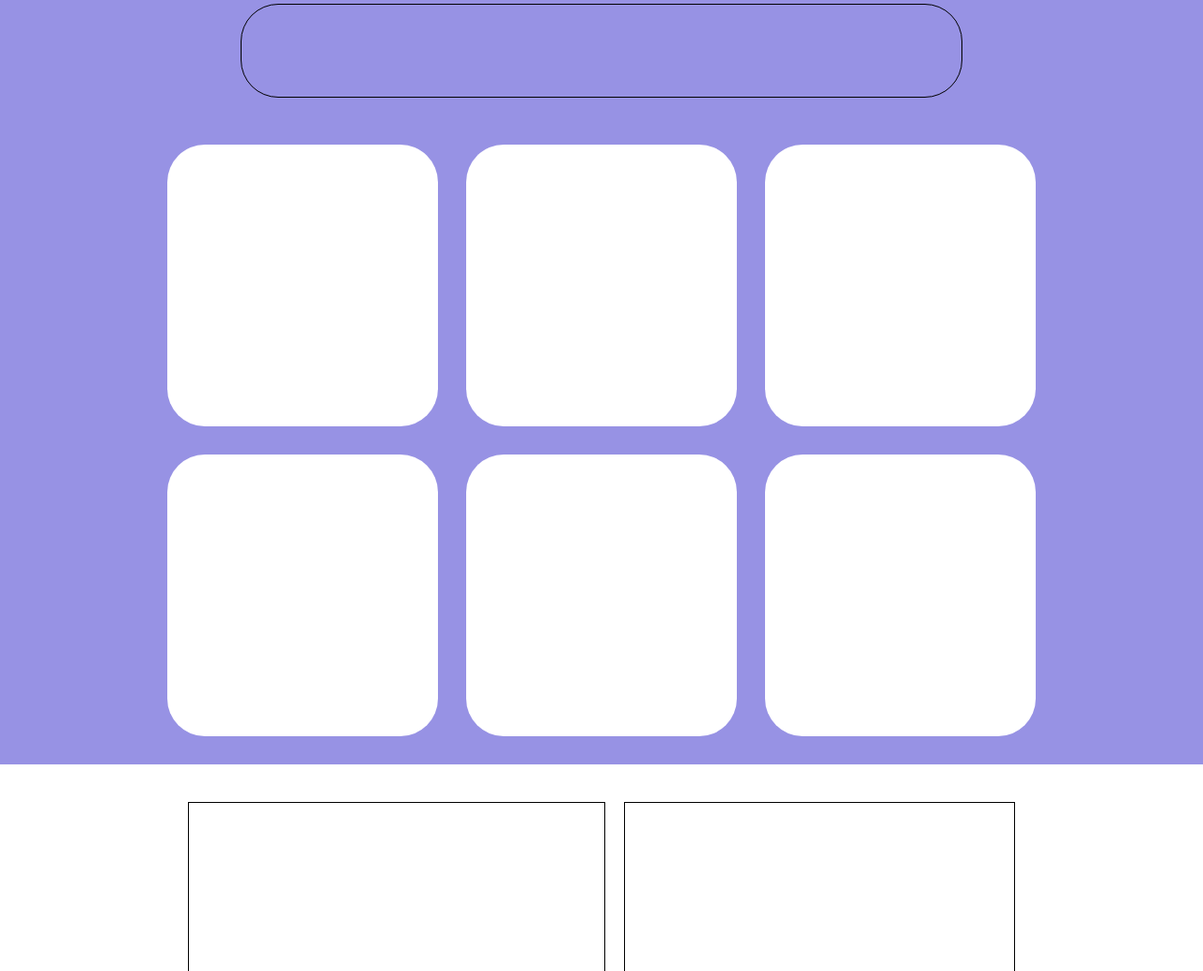
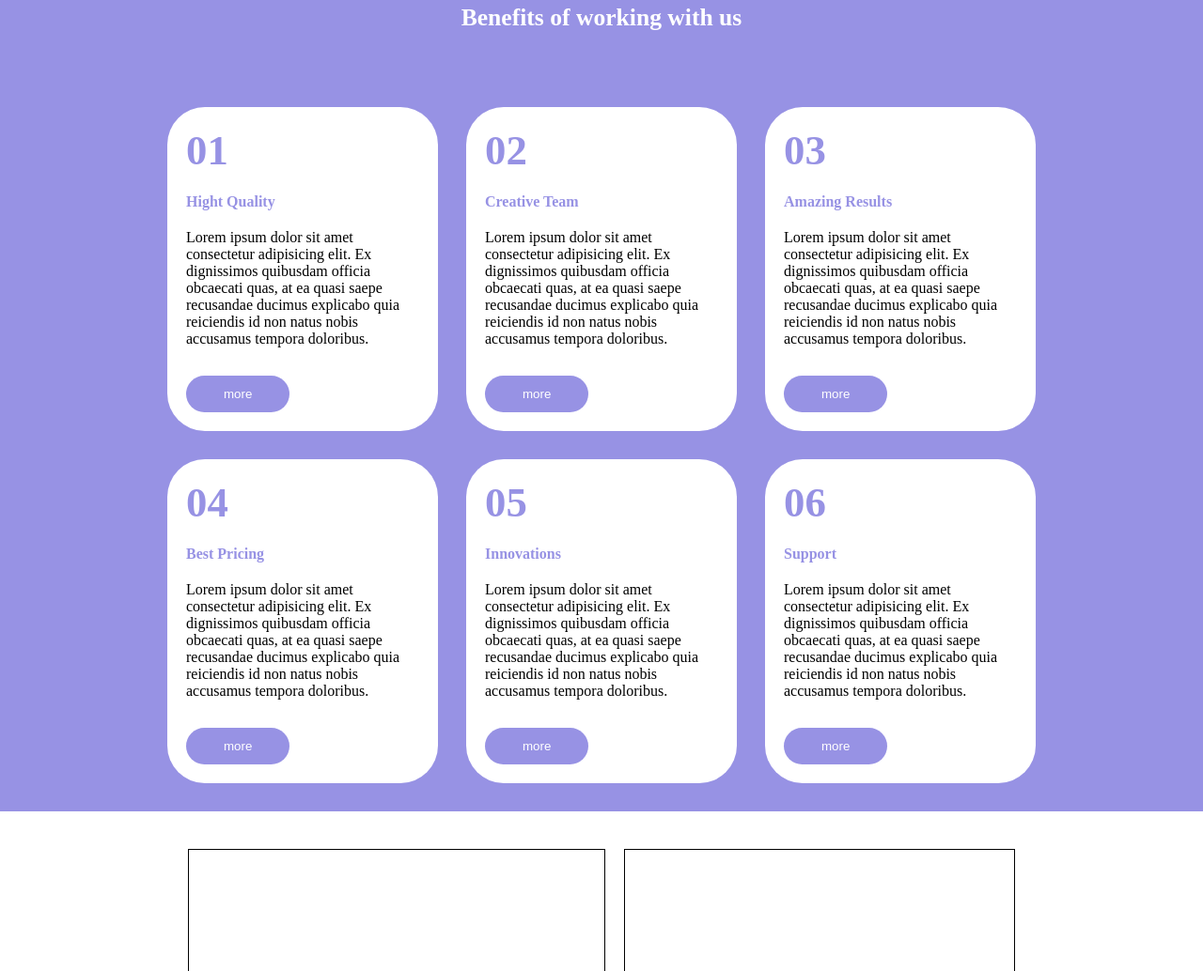
Before and after one commit to DanieleBaggiano/htmlcss-responsive-layout, a plain HTML site: page index.html in a window 1280 px wide. Shown: the part 2634-3668 px from the top of the page at 94% size. Drawn offline with Linux system fonts and the light colour scheme; a web font is replaced by a local one.

Commit message:
fine benefits

```diff
--- a/css/style.css
+++ b/css/style.css
@@ -95,6 +95,10 @@
     font-size: 2.2rem;
 }
 
+.title-h2 {
+    font-size: 2.8rem;
+}
+
 .button {
     border: none;
     cursor: pointer;
@@ -190,7 +194,7 @@ p {
     padding-bottom: 30px;
 }
 
-.app-store {
+.app-store, .more {
     color: white;
     border-radius: 25px;
     padding: 12px 40px;
@@ -457,10 +461,12 @@ p {
 .title-benefits {
     width: 80%;
     margin: 20px auto;
+    text-align: center;
+    padding-bottom: 30px;
 
     /* debug */
-    height: 100px;
-    border: 1px solid black;
+    /* height: 100px; */
+    /* border: 1px solid black; */
 }
 
 .hight-quality, .creative-team,
@@ -469,10 +475,20 @@ p {
     width: 80%;
     margin: 0 auto 20px;
     background-color: white;
+    padding: 20px;
 
 
     /* debug */
-    height: 300px;
+    /* height: 300px; */
+}
+
+.quality-number, .quality-title,
+.creative-number, .creative-title,
+.amazing-number, .amazing-title,
+.best-number, .best-title,
+.innovations-number, .innovations-title,
+.support-number, .support-title {
+    padding-bottom: 20px;
 }
 
 @media screen and (min-width: 768px) {
--- a/index.html
+++ b/index.html
@@ -128,13 +128,45 @@
 
         <!-- benefits -->
         <div class="container benefits violet padding">
-            <div class="title-benefits radius"></div>
-            <div class="hight-quality radius"></div>
-            <div class="creative-team radius"></div>
-            <div class="amazing-results radius"></div>
-            <div class="best-pricing radius"></div>
-            <div class="innovations radius"></div>
-            <div class="support radius"></div>
+            <div class="title-benefits radius">
+                <h3 class="title-h3 white-title">Benefits of working with us</h3>
+            </div>
+            <div class="hight-quality radius">
+                <h2 class="title-h2 violet-title quality-number">01</h2>
+                <h5 class="title-h5 violet-title quality-title">Hight Quality</h5>
+                <p>Lorem ipsum dolor sit amet consectetur adipisicing elit. Ex dignissimos quibusdam officia obcaecati quas, at ea quasi saepe recusandae ducimus explicabo quia reiciendis id non natus nobis accusamus tempora doloribus.</p>
+                <button class="violet button more">more</button>
+            </div>
+            <div class="creative-team radius">
+                <h2 class="title-h2 violet-title creative-number">02</h2>
+                <h5 class="title-h5 violet-title creative-title">Creative Team</h5>
+                <p>Lorem ipsum dolor sit amet consectetur adipisicing elit. Ex dignissimos quibusdam officia obcaecati quas, at ea quasi saepe recusandae ducimus explicabo quia reiciendis id non natus nobis accusamus tempora doloribus.</p>
+                <button class="violet button more">more</button>
+            </div>
+            <div class="amazing-results radius">
+                <h2 class="title-h2 violet-title amazing-number">03</h2>
+                <h5 class="title-h5 violet-title amazing-title">Amazing Results</h5>
+                <p>Lorem ipsum dolor sit amet consectetur adipisicing elit. Ex dignissimos quibusdam officia obcaecati quas, at ea quasi saepe recusandae ducimus explicabo quia reiciendis id non natus nobis accusamus tempora doloribus.</p>
+                <button class="violet button more">more</button>
+            </div>
+            <div class="best-pricing radius">
+                <h2 class="title-h2 violet-title best-number">04</h2>
+                <h5 class="title-h5 violet-title best-title">Best Pricing</h5>
+                <p>Lorem ipsum dolor sit amet consectetur adipisicing elit. Ex dignissimos quibusdam officia obcaecati quas, at ea quasi saepe recusandae ducimus explicabo quia reiciendis id non natus nobis accusamus tempora doloribus.</p>
+                <button class="violet button more">more</button>
+            </div>
+            <div class="innovations radius">
+                <h2 class="title-h2 violet-title innovations-number">05</h2>
+                <h5 class="title-h5 violet-title innovations-title">Innovations</h5>
+                <p>Lorem ipsum dolor sit amet consectetur adipisicing elit. Ex dignissimos quibusdam officia obcaecati quas, at ea quasi saepe recusandae ducimus explicabo quia reiciendis id non natus nobis accusamus tempora doloribus.</p>
+                <button class="violet button more">more</button>
+            </div>
+            <div class="support radius">
+                <h2 class="title-h2 violet-title support-number">06</h2>
+                <h5 class="title-h5 violet-title support-title">Support</h5>
+                <p>Lorem ipsum dolor sit amet consectetur adipisicing elit. Ex dignissimos quibusdam officia obcaecati quas, at ea quasi saepe recusandae ducimus explicabo quia reiciendis id non natus nobis accusamus tempora doloribus.</p>
+                <button class="violet button more">more</button>
+            </div>
         </div>
 
         <!-- about us -->
```
